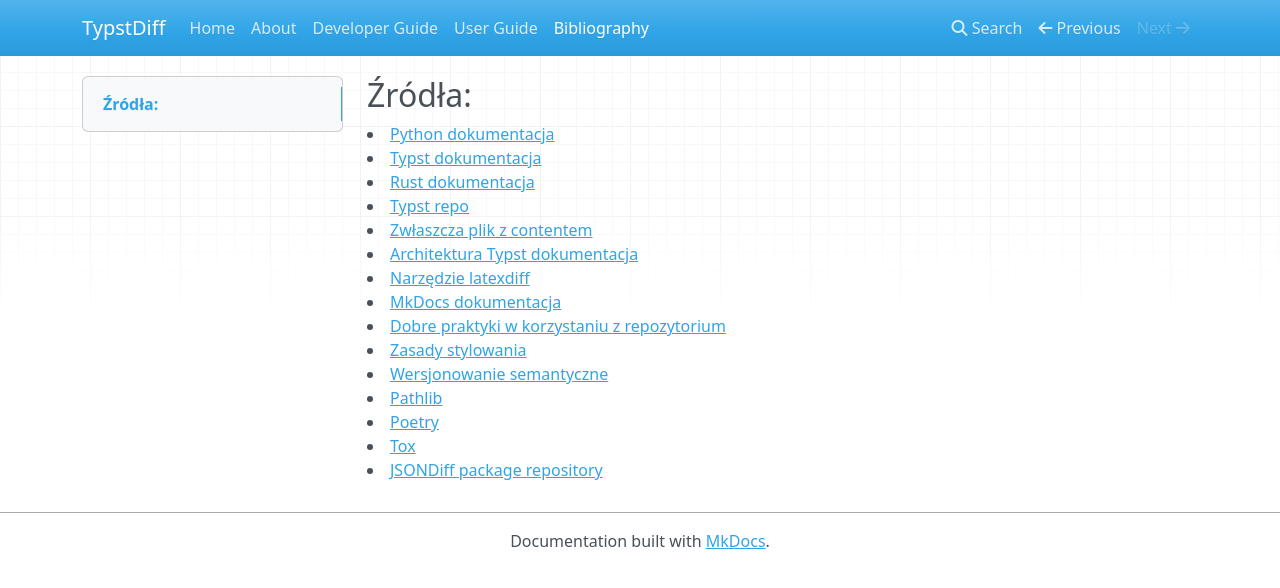
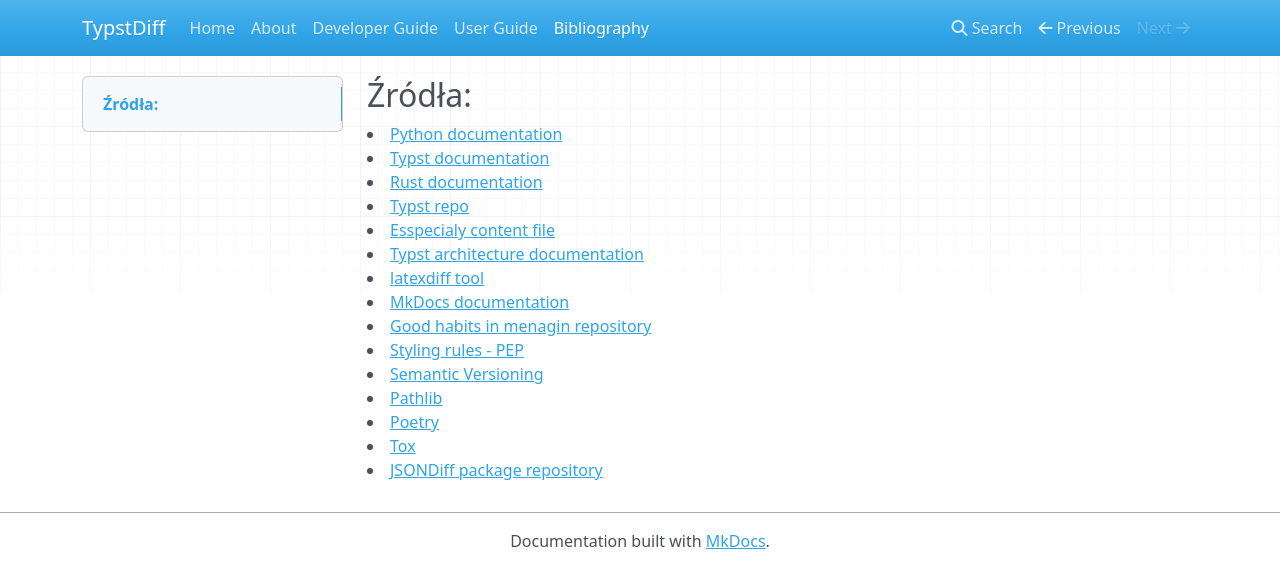
Before and after one commit to goshakowska/Typstdiff, an MkDocs documentation site: the page built from documentation/docs/bibliography.md, in a window 1280 px wide. Shown: the top 588 px of the page. Built offline with MkDocs 1.6.1, drawn with Linux system fonts in a browser that asks for light colours; nearby versions of some CDN libraries.

Commit message:
[refactor] Add initial about page to documentation, translate bibliography - delete group category from pyproject.toml

```diff
--- a/documentation/docs/bibliography.md
+++ b/documentation/docs/bibliography.md
@@ -1,17 +1,17 @@
 ##Źródła:
 
 
-<li> <a href="https://docs.python.org/3/">Python dokumentacja</a> </li>
-<li> <a href="https://typst.app/docs/">Typst dokumentacja</a> </li>
-<li> <a href="https://www.rust-lang.org/learn">Rust dokumentacja</a> </li>
+<li> <a href="https://docs.python.org/3/">Python documentation</a> </li>
+<li> <a href="https://typst.app/docs/">Typst documentation</a> </li>
+<li> <a href="https://www.rust-lang.org/learn">Rust documentation</a> </li>
 <li> <a href="https://github.com/orgs/typst/repositories">Typst repo</a> </li>
-<li> <a href="https://github.com/typst/typst/blob/main/crates/typst/src/foundations/content.rs">Zwłaszcza plik z contentem</a></li>
-<li> <a href="https://github.com/typst/typst/blob/main/docs/dev/architecture.md">Architektura Typst dokumentacja</a></li>
-<li> <a href="https://www.overleaf.com/learn/latex/Articles/Using_Latexdiff_For_Marking_Changes_To_Tex_Documents">Narzędzie latexdiff</a></li>
-<li> <a href="https://www.mkdocs.org/">MkDocs dokumentacja</a></li>
-<li> <a href="https://www.conventionalcommits.org/en/v1.0.0/">Dobre praktyki w korzystaniu z repozytorium</a></li>
-<li> <a href="https://peps.python.org/pep-0008/">Zasady stylowania</a></li>
-<li> <a href="https://peps.python.org/pep-0008/">Wersjonowanie semantyczne</a> </li>
+<li> <a href="https://github.com/typst/typst/blob/main/crates/typst/src/foundations/content.rs">Esspecialy content file</a></li>
+<li> <a href="https://github.com/typst/typst/blob/main/docs/dev/architecture.md">Typst architecture documentation</a></li>
+<li> <a href="https://www.overleaf.com/learn/latex/Articles/Using_Latexdiff_For_Marking_Changes_To_Tex_Documents">latexdiff tool</a></li>
+<li> <a href="https://www.mkdocs.org/">MkDocs documentation</a></li>
+<li> <a href="https://www.conventionalcommits.org/en/v1.0.0/">Good habits in menagin repository</a></li>
+<li> <a href="https://peps.python.org/pep-0008/">Styling rules - PEP</a></li>
+<li> <a href="https://peps.python.org/pep-0008/">Semantic Versioning</a> </li>
 <li> <a href="https://docs.python.org/3/library/pathlib.html">Pathlib</a></li>
 <li> <a href="https://python-poetry.org/">Poetry</a></li>
 <li> <a href="https://tox.wiki/en/4.14.1/user_guide.html">Tox</a></li>
--- a/pyproject.toml
+++ b/pyproject.toml
@@ -19,10 +19,6 @@
 tox = "^4.14.2"
 mkdocs = "^1.5.3"
 
-[tool.poetry.group.dev.dependencies]
-mkdocs = "^1.5.3"
-pytest = ">=8.2.0,<9.0.0"
-
 [build-system]
 requires = ["poetry-core>=1.0.0"]
 build-backend = "poetry.core.masonry.api"
```
Also changed, not shown: documentation/docs/about.md (+22 -0 lines), 1 other file.
